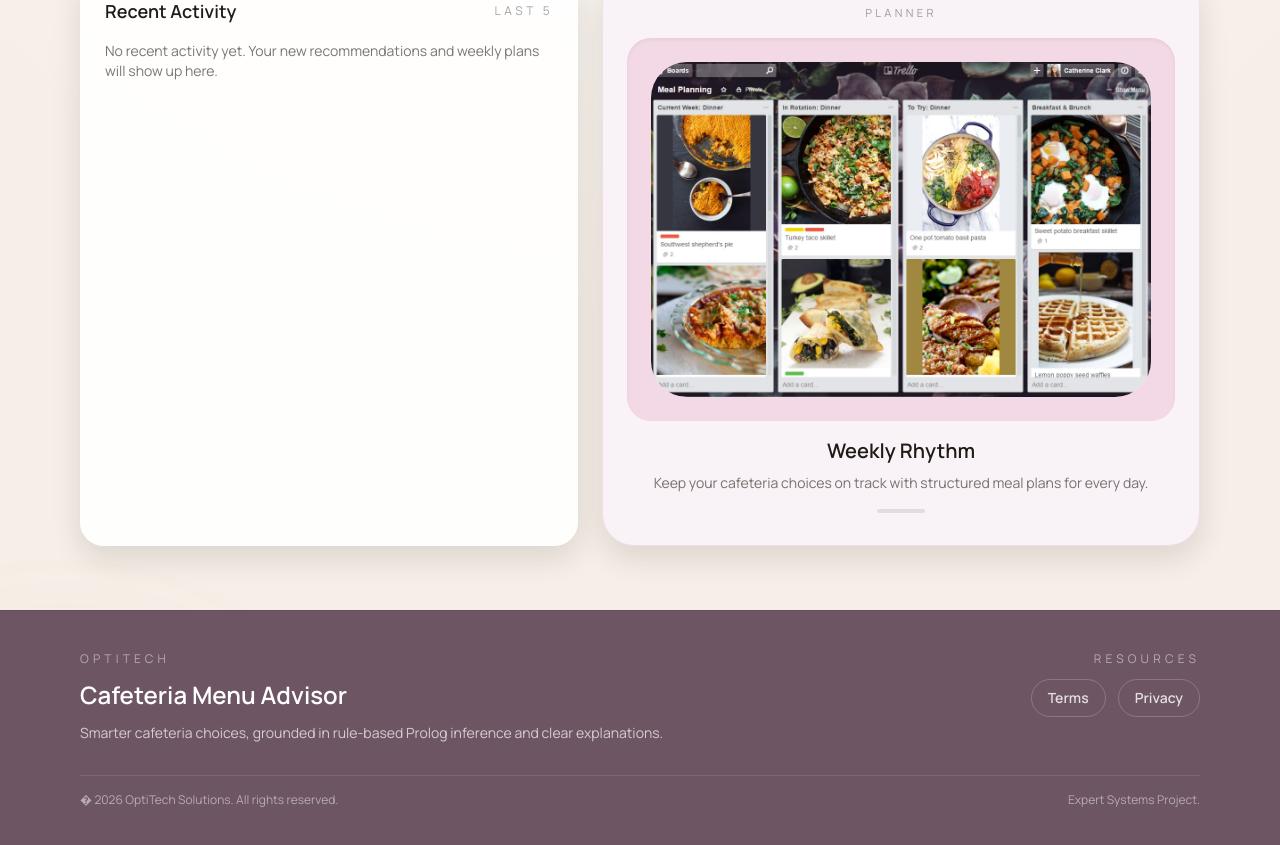
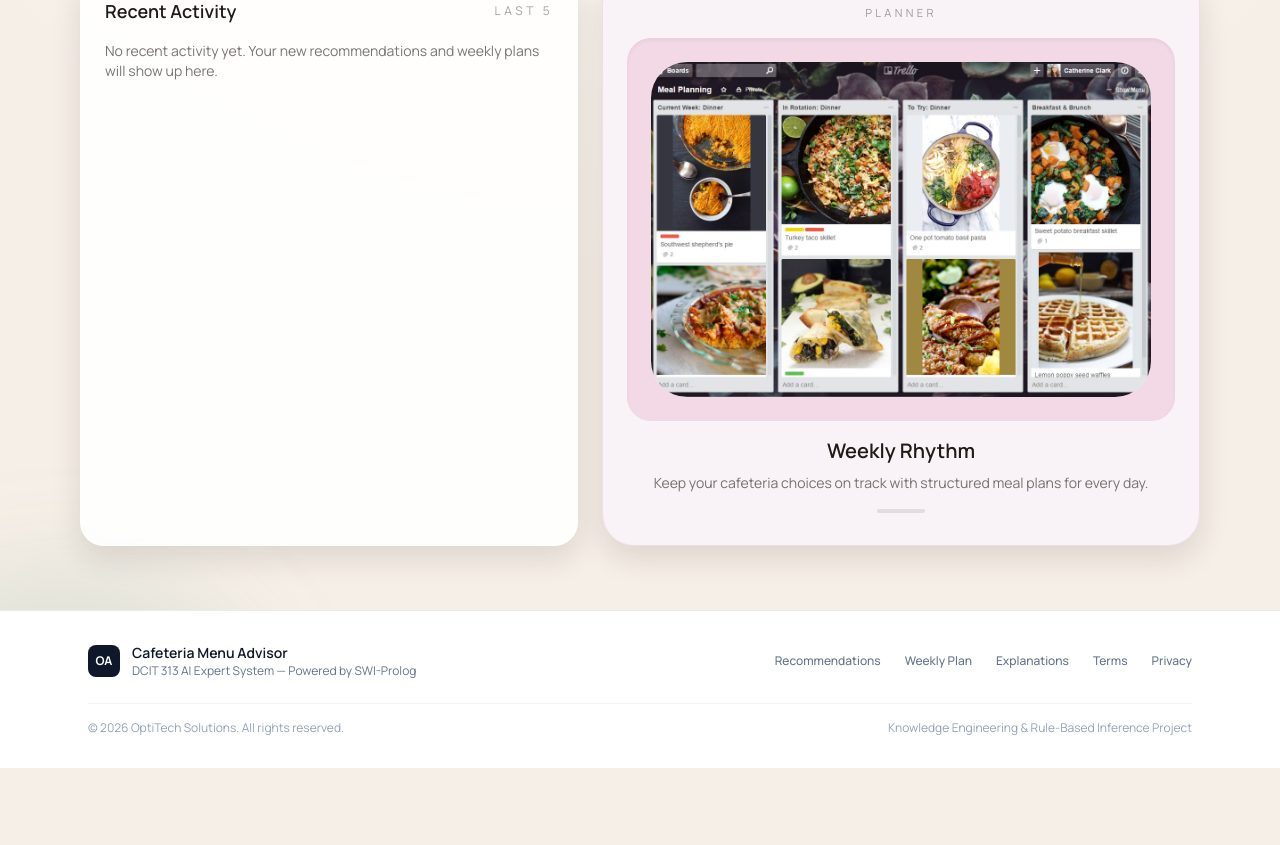
Before and after one commit to OptiTech-Solutions/DCIT313-OptiTech-Cafeteria-Menu-Advisor, a React (Vite) app in the folder interface/frontend/: page / in a window 1280 px wide. Shown: the part 627-1472 px from the top of the page. After the commit the page ends 1395 px from the top, so only its background shows below. Built offline with nearby package versions, Linux system fonts and the light colour scheme.

Commit message:
feat: add frontend components, pages, and Prolog backend bridge for cafeteria menu advisor

```diff
--- a/interface/frontend/src/App.jsx
+++ b/interface/frontend/src/App.jsx
@@ -1,17 +1,35 @@
+import { lazy, Suspense } from 'react'
 import { Routes, Route, Navigate } from 'react-router-dom'
 import PageShell from './components/PageShell'
-import Dashboard from './pages/Dashboard'
-import Recommendations from './pages/Recommendations'
-import WeeklyPlan from './pages/WeeklyPlan'
-import Explanations from './pages/Explanations'
-import Preferences from './pages/Preferences'
-import Terms from './pages/Terms'
-import Privacy from './pages/Privacy'
-import NotFound from './pages/NotFound'
+
+// Lazy loading all page chunks for optimal performance & code splitting
+const Dashboard = lazy(() => import('./pages/Dashboard'))
+const Recommendations = lazy(() => import('./pages/Recommendations'))
+const WeeklyPlan = lazy(() => import('./pages/WeeklyPlan'))
+const Explanations = lazy(() => import('./pages/Explanations'))
+const Preferences = lazy(() => import('./pages/Preferences'))
+const Terms = lazy(() => import('./pages/Terms'))
+const Privacy = lazy(() => import('./pages/Privacy'))
+const NotFound = lazy(() => import('./pages/NotFound'))
+
+function PageSkeleton() {
+  return (
+    <div className="w-full max-w-6xl mx-auto space-y-6 animate-pulse py-8">
+      <div className="h-8 w-64 bg-slate-200 rounded-xl"></div>
+      <div className="h-4 w-96 bg-slate-200/60 rounded-lg"></div>
+      <div className="grid grid-cols-1 md:grid-cols-3 gap-6 pt-6">
+        <div className="h-48 bg-slate-200/50 rounded-2xl"></div>
+        <div className="h-48 bg-slate-200/50 rounded-2xl"></div>
+        <div className="h-48 bg-slate-200/50 rounded-2xl"></div>
+      </div>
+    </div>
+  )
+}
 
 export default function App() {
   return (
     <PageShell>
+      <Suspense fallback={<PageSkeleton />}>
         <Routes>
           <Route path="/" element={<Dashboard />} />
           <Route path="/recommendations" element={<Recommendations />} />
@@ -26,6 +44,7 @@ export default function App() {
           <Route path="/home" element={<Navigate to="/" replace />} />
           <Route path="*" element={<NotFound />} />
         </Routes>
+      </Suspense>
     </PageShell>
   )
 }
--- a/interface/frontend/src/components/Footer.jsx
+++ b/interface/frontend/src/components/Footer.jsx
@@ -2,38 +2,31 @@ import { Link } from 'react-router-dom'
 
 export default function Footer() {
   return (
-    <footer className="relative z-10 mt-auto w-full border-t border-ink/10 bg-[#6e5564] text-white">
-      <div className="mx-auto w-full max-w-6xl px-4 py-10">
-        <div className="grid gap-8 md:grid-cols-[1.2fr_0.8fr]">
-          <div className="space-y-3">
-            <p className="text-xs uppercase tracking-[0.35em] text-white/50">OptiTech</p>
-            <p className="text-2xl font-semibold text-white">Cafeteria Menu Advisor</p>
-            <p className="text-sm text-white/70">
-              Smarter cafeteria choices, grounded in rule-based Prolog inference and clear explanations.
-            </p>
+    <footer className="relative z-10 mt-auto w-full border-t border-slate-200/80 bg-white text-slate-600 print:hidden">
+      <div className="mx-auto w-full max-w-6xl px-4 sm:px-6 py-8">
+        <div className="flex flex-col sm:flex-row items-center justify-between gap-4">
+          <div className="flex items-center gap-3">
+            <div className="flex h-8 w-8 items-center justify-center rounded-lg bg-slate-900 text-white font-bold text-xs">
+              OA
+            </div>
+            <div>
+              <p className="text-sm font-semibold text-slate-900">Cafeteria Menu Advisor</p>
+              <p className="text-xs text-slate-500">DCIT 313 AI Expert System — Powered by SWI-Prolog</p>
+            </div>
           </div>
-          <div className="flex flex-col gap-3 md:items-end">
-            <p className="text-xs uppercase tracking-[0.35em] text-white/50">Resources</p>
-            <div className="flex flex-wrap gap-3 text-sm font-semibold">
-              <Link
-                to="/terms"
-                className="rounded-full border border-white/20 px-4 py-2 text-white/80 transition hover:border-white/40 hover:text-white"
-              >
-                Terms
-              </Link>
-              <Link
-                to="/privacy"
-                className="rounded-full border border-white/20 px-4 py-2 text-white/80 transition hover:border-white/40 hover:text-white"
-              >
-                Privacy
-              </Link>
-            </div>
+
+          <div className="flex items-center gap-6 text-xs font-medium text-slate-500">
+            <Link to="/recommendations" className="hover:text-slate-900 transition">Recommendations</Link>
+            <Link to="/weekly-plan" className="hover:text-slate-900 transition">Weekly Plan</Link>
+            <Link to="/explanations" className="hover:text-slate-900 transition">Explanations</Link>
+            <Link to="/terms" className="hover:text-slate-900 transition">Terms</Link>
+            <Link to="/privacy" className="hover:text-slate-900 transition">Privacy</Link>
           </div>
         </div>
 
-        <div className="mt-8 flex flex-col items-start justify-between gap-2 border-t border-white/10 pt-4 text-xs text-white/50 md:flex-row">
-          <span>� {new Date().getFullYear()} OptiTech Solutions. All rights reserved.</span>
-          <span> Expert Systems Project.</span>
+        <div className="mt-6 pt-4 border-t border-slate-100 flex flex-col sm:flex-row items-center justify-between gap-2 text-xs text-slate-400">
+          <span>&copy; {new Date().getFullYear()} OptiTech Solutions. All rights reserved.</span>
+          <span>Knowledge Engineering & Rule-Based Inference Project</span>
         </div>
       </div>
     </footer>
```
Lines whose indentation alone changed are shown as unchanged.
